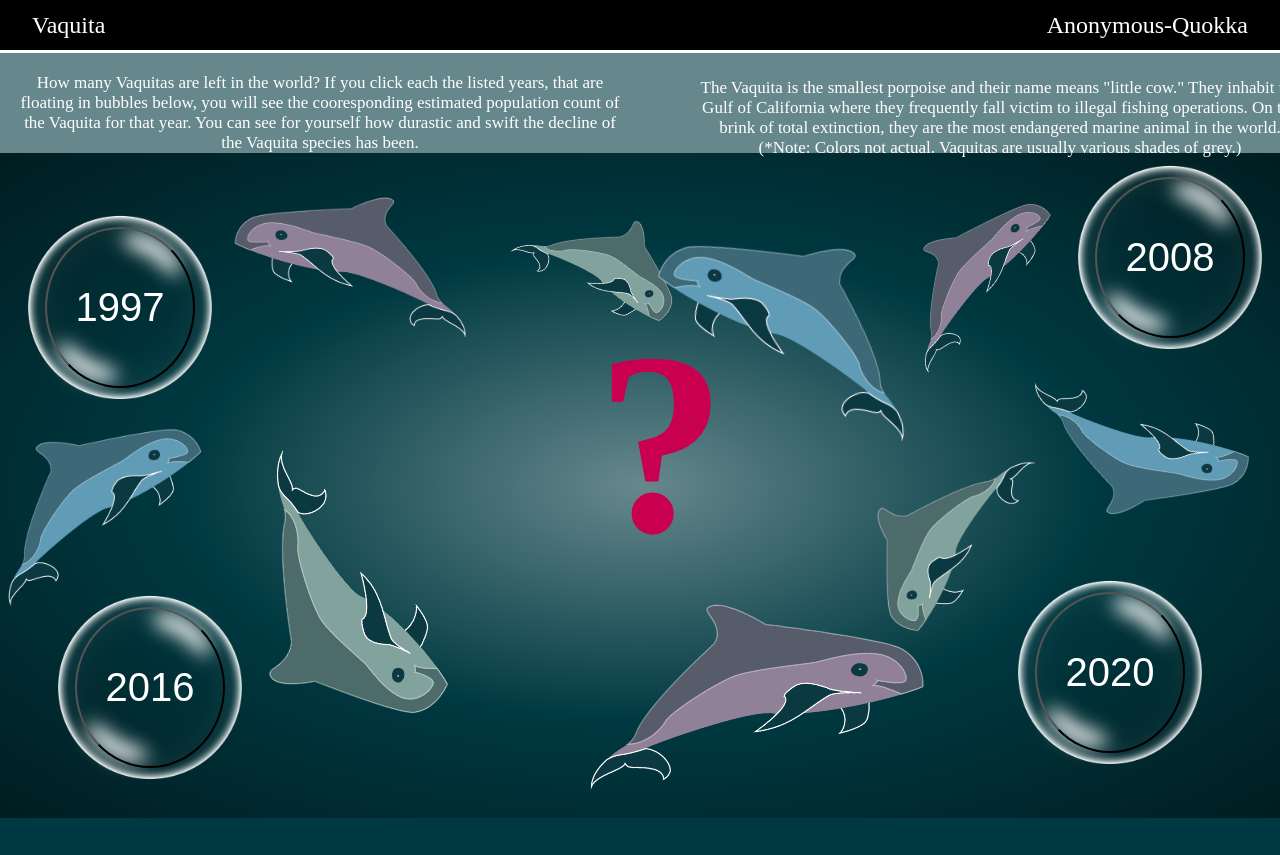
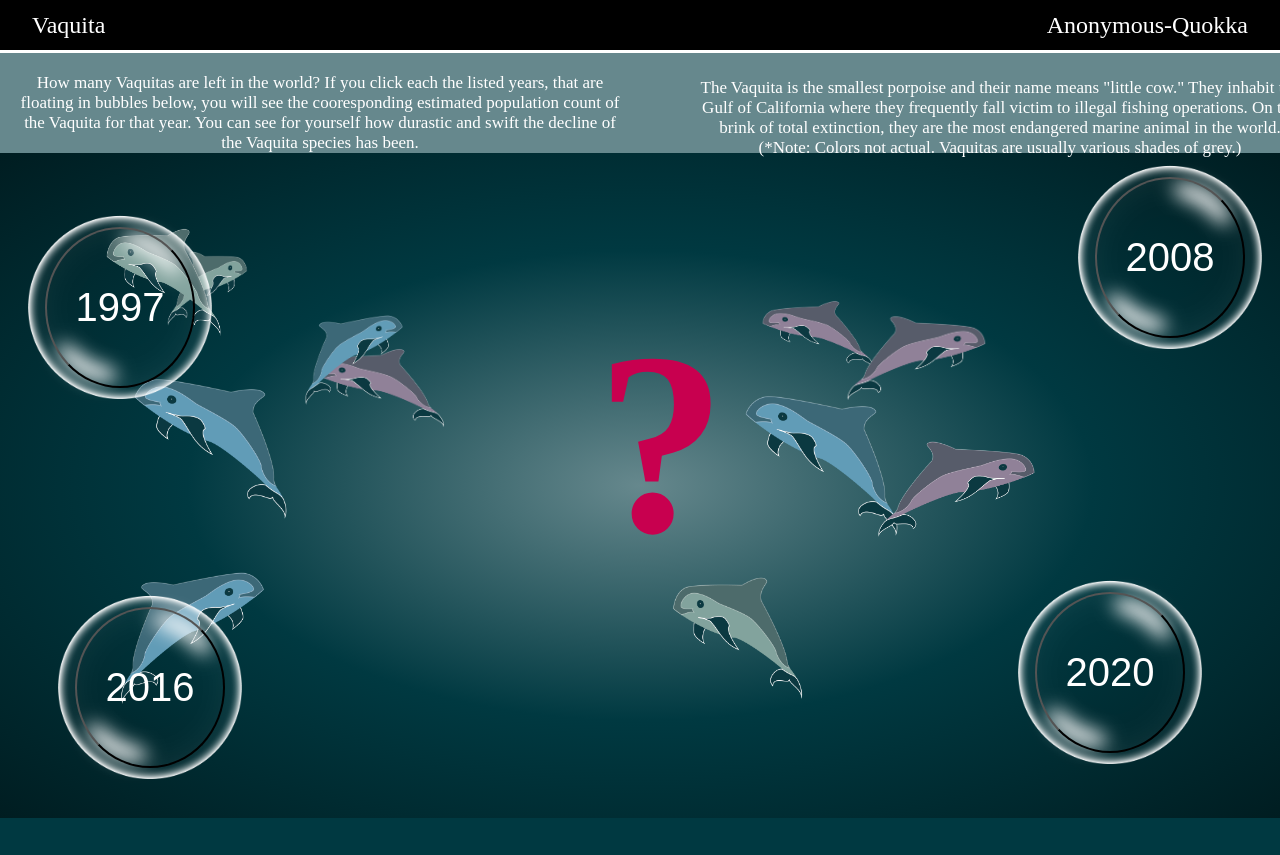
Before and after one commit to Anonymous-Quokka/Group-4-Website, a plain HTML site: page index.html in a window 1280 px wide. After the commit the page ends 818 px from the top, so only its background shows below. Drawn offline with nearby package versions, Linux system fonts and the light colour scheme.

Commit message:
Spawning Added

```diff
--- a/css/style.css
+++ b/css/style.css
@@ -3,6 +3,8 @@ body {
   width: 100%;
   height: 100%;
   background-color: #003941;
+  overflow-x: hidden;
+  overflow-y: hidden;
 }
 
 #heading {
--- a/js/scripts.js
+++ b/js/scripts.js
@@ -1,7 +1,31 @@
 let clickNum = 0
+const srcs = ["img/vaquita-purple.png", "img/vaquita-blue.png", "img/vaquita-green.png"];
+var w = window.innerWidth;
+var h = window.innerHeight;
+let holder = $("#vaquitas");
+
+
+function getRandomInt(min, max) {
+  return Math.floor(min + Math.random() * Math.floor(max - min));
+}
+
+function createNewVaquita(iter) {
+  w = window.innerWidth;
+  h = window.innerHeight;
+
+  let object = $("<img src = '" + srcs[iter % 3] + "'>");
+  object.css("position", "absolute");
+  object.css("width",  getRandomInt(100, 200) + "px");
+  object.css("top",  getRandomInt(h/4, 3*h/4) + "px");
+  object.css("left",  getRandomInt(0, 9*w/10) + "px");
+  object.css("transform", "rotate(" + getRandomInt(-90, 90) + ")");
+  object.css("transform", "scaleX(" + Math.pow(-1, iter) + ")");
+  holder.append(object);
+}
 
 function countUp(num, val) {
   let iter = 0;
+  holder.empty();
   for (let i = 0; i <= num; i += num/100) {
     setTimeout(function() {
       if (clickNum == val) {
@@ -15,6 +39,11 @@ function countUp(num, val) {
       $("#counter_bubble").html("<h1>" + Math.floor(num) + "<h1>");
     }
   }, 1000);
+
+  for (let i = 0; i <= num/10; ++i) {
+    createNewVaquita(i);
+  }
+
 }
 countUp(100);
 
```
